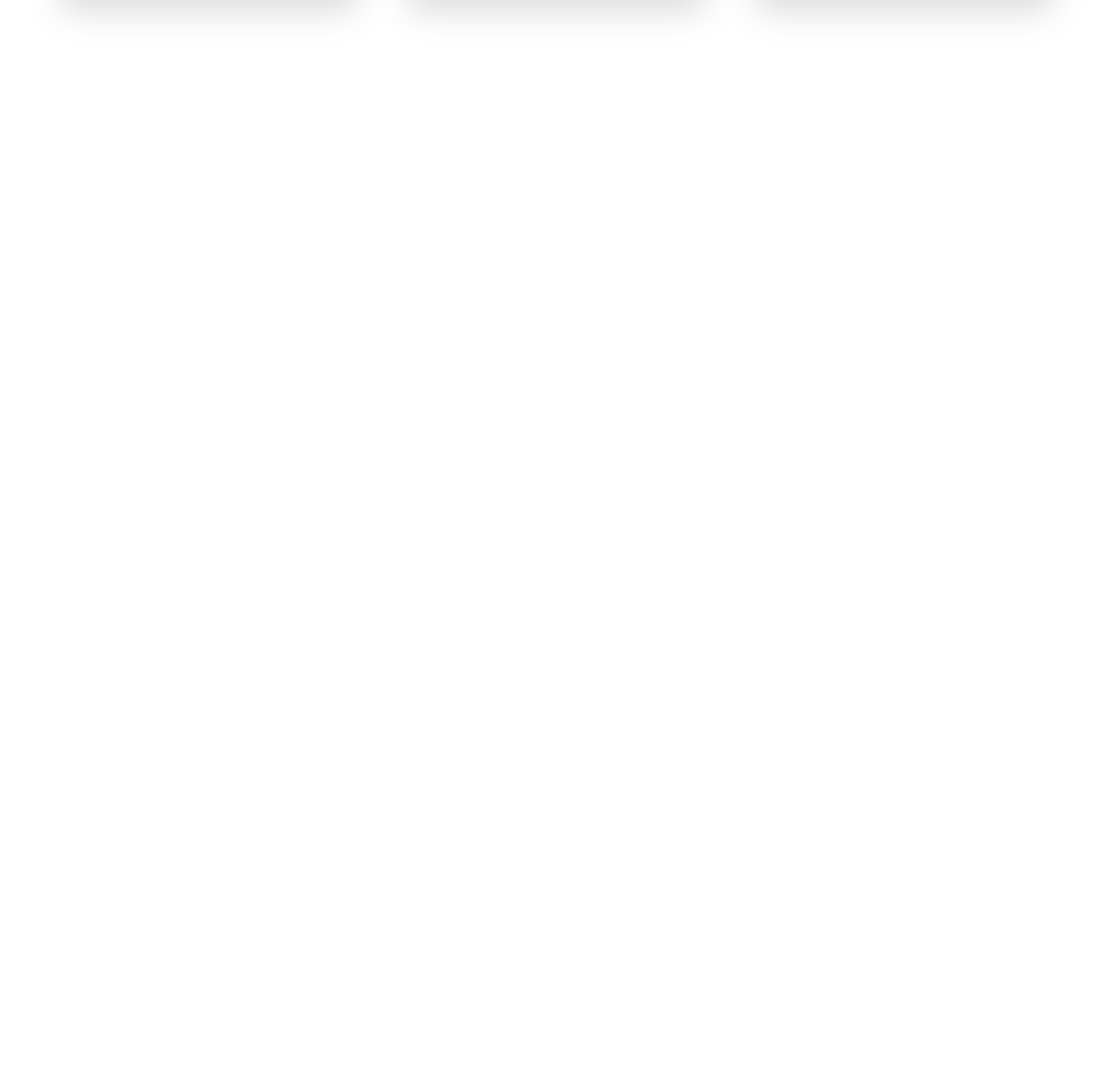
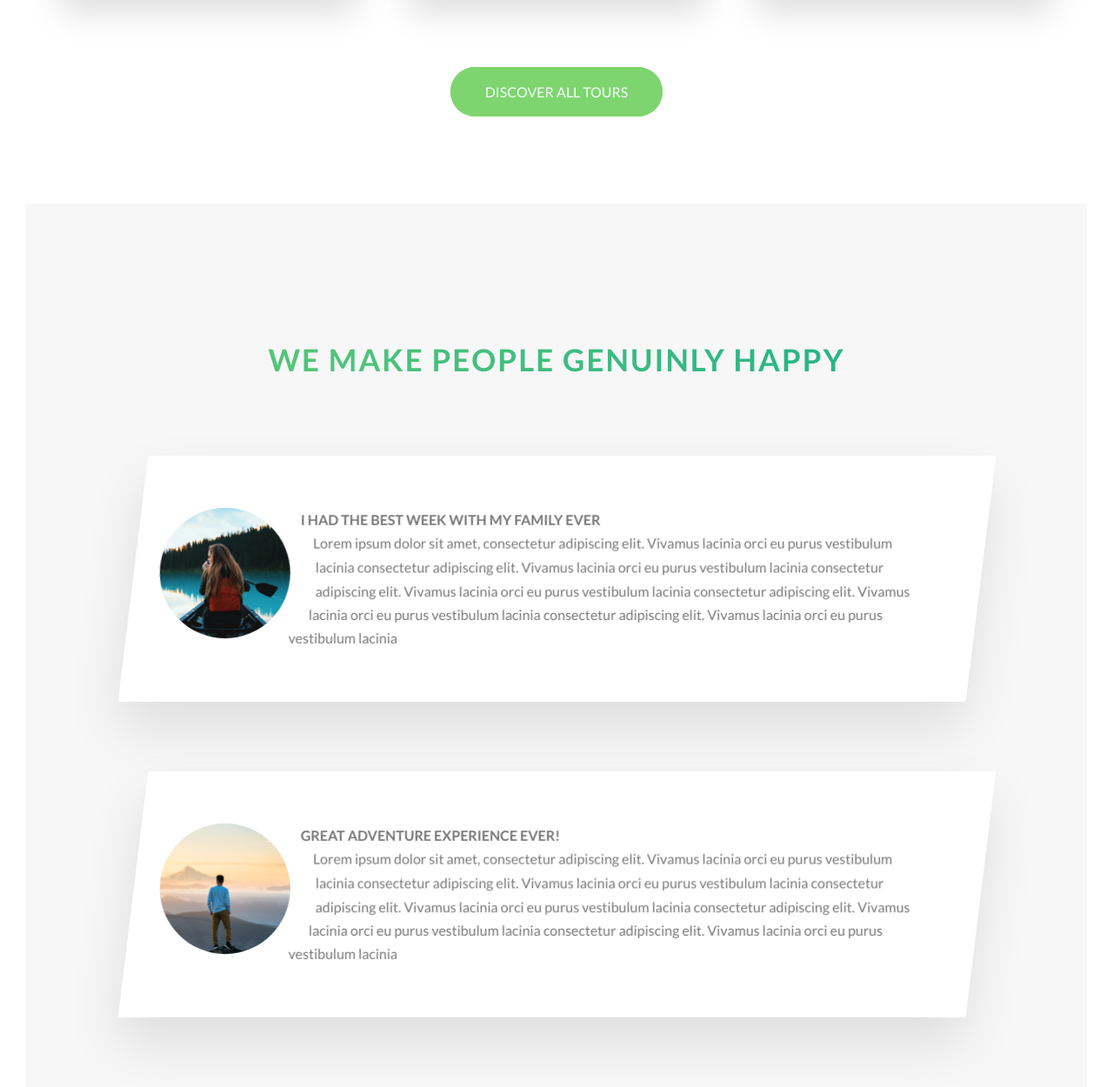
Before and after one commit to johnraygarcia/bo-tours, a website: page index.html in a window 1280 px wide. Shown: the part 3010-4260 px from the top of the page at 87% size. Before the commit the page ends 3037 px from the top, so only its background shows below. Drawn offline with Linux system fonts and the light colour scheme.

Commit message:
testimonials section

```diff
--- a/index.html
+++ b/index.html
@@ -186,7 +186,44 @@
                         </div>
                     </div>
                 </div>
+
+                <div class="u-center-text u-margin-top-big">
+                    <a href="#" class="btn btn--green">Discover all tours</a>
+                </div>
             </div>
+
+            <section class="section-stories u-margin-top-huge">
+                <div class="u-center-text u-margin-bottom-big">
+                    <h2 class="heading-secondary">We make people genuinly happy</h2>
+                </div>
+                <div class="row">
+                    <div class="story">
+                        <figure class="story__shape">
+                            <img src="img/nat-8.jpg" alt="Person on tour" class="story__img">
+                            <figcaption class="story__caption">Mary Smith</figcaption>
+                        </figure>
+                        <div class="story__text">
+                            <h3 class="heading-tertiary">I had the best week with my family ever</h3>
+                            <p>Lorem ipsum dolor sit amet, consectetur adipiscing elit. Vivamus lacinia orci eu purus vestibulum lacinia consectetur adipiscing elit. Vivamus lacinia orci eu purus vestibulum lacinia consectetur adipiscing elit. Vivamus lacinia orci eu purus vestibulum lacinia consectetur adipiscing elit. Vivamus lacinia orci eu purus vestibulum lacinia consectetur adipiscing elit. Vivamus lacinia orci eu purus vestibulum lacinia</p>
+                        </div>
+                    </div>
+                </div>
+
+                <div class="row">
+                        <div class="story">
+                            <figure class="story__shape">
+                                <img src="img/nat-9.jpg" alt="Person on tour" class="story__img">
+                                <figcaption class="story__caption">Steve Brown</figcaption>
+                            </figure>
+                            <div class="story__text">
+                                <h3 class="heading-tertiary">Great adventure experience ever!</h3>
+                                <p>Lorem ipsum dolor sit amet, consectetur adipiscing elit. Vivamus lacinia orci eu purus vestibulum lacinia consectetur adipiscing elit. Vivamus lacinia orci eu purus vestibulum lacinia consectetur adipiscing elit. Vivamus lacinia orci eu purus vestibulum lacinia consectetur adipiscing elit. Vivamus lacinia orci eu purus vestibulum lacinia consectetur adipiscing elit. Vivamus lacinia orci eu purus vestibulum lacinia</p>
+                            </div>
+                        </div>
+                    </div>
+
+            </section>
+
         </main>
         <!--
         <section class="grid-test">
--- a/sass/abstracts/_variables.scss
+++ b/sass/abstracts/_variables.scss
@@ -19,14 +19,10 @@ $color-green-dark: rgb(32, 194, 11);
 $color-blue-light: rgb(129, 184, 247);
 $color-blue-dark: rgb(65, 68, 247);
 
-
 // GRID
 $grid-width: 114rem;
-
 $gutter-vertical: 8rem;
-
 $gutter-horizontal: 6rem;
-
 
 // fonts
 $default-font-size: 1.6rem;
--- a/sass/base/_utilities.scss
+++ b/sass/base/_utilities.scss
@@ -13,3 +13,11 @@
 .u-margin-bottom-big {
     margin-bottom: 8rem;
 }
+
+.u-margin-top-big {
+    margin-top: 8rem;
+}
+
+.u-margin-top-huge {
+    margin-top: 10rem;
+}
--- a/sass/components/_button.scss
+++ b/sass/components/_button.scss
@@ -43,6 +43,26 @@
         }
     }
 
+    &--green {
+        background-color: $color-primary;
+        color: $color-mint-cream;
+        padding: 1.5rem 4rem;
+        display: inline-block;
+
+        &::after {
+            content: "";
+            height: 100%;
+            width: 100%;
+            position: absolute;
+            top: 0;
+            left: 0;
+            border-radius: 10rem;
+            background-color: $color-primary;
+            z-index: -1;
+            transition: all .4s;
+        }
+    }
+
     &:hover::after {
         transform: scaleX(1.2) scaleY(1.3);
         opacity: 0;
--- a/sass/components/_cards.scss
+++ b/sass/components/_cards.scss
@@ -1,6 +1,3 @@
-.section-tours {
-    margin-top: 10rem;
-}
 
 .card {
     perspective: 150rem;
@@ -57,6 +54,8 @@
         height: 23rem;
         background-blend-mode: screen;
         clip-path: polygon(0 0, 100% 0, 100% 85%, 0 100%);
+        border-top-left-radius: 3px;
+        border-top-right-radius: 3px;
 
         &--1 {
             background-image: linear-gradient(to right bottom, $color-secondary-light, $color-secondary-dark), url(../img/nat-5.jpg);
--- a/sass/main.scss
+++ b/sass/main.scss
@@ -12,6 +12,7 @@
 @import 'components/composition';
 @import 'components/feature-box';
 @import 'components/cards';
+@import 'components/story';
 
 
 @import 'layout/header';
--- a/sass/pages/_home.scss
+++ b/sass/pages/_home.scss
@@ -8,3 +8,12 @@
     padding: 20rem 0;
     @include gradientBackground("nat-4");
 }
+
+.section-tours {
+    margin-top: 10rem;
+}
+
+.section-stories {
+    padding: 15rem 0;
+    background-color: $color-gray-light-1;
+}
```
Also changed, not shown: css/style.css.
